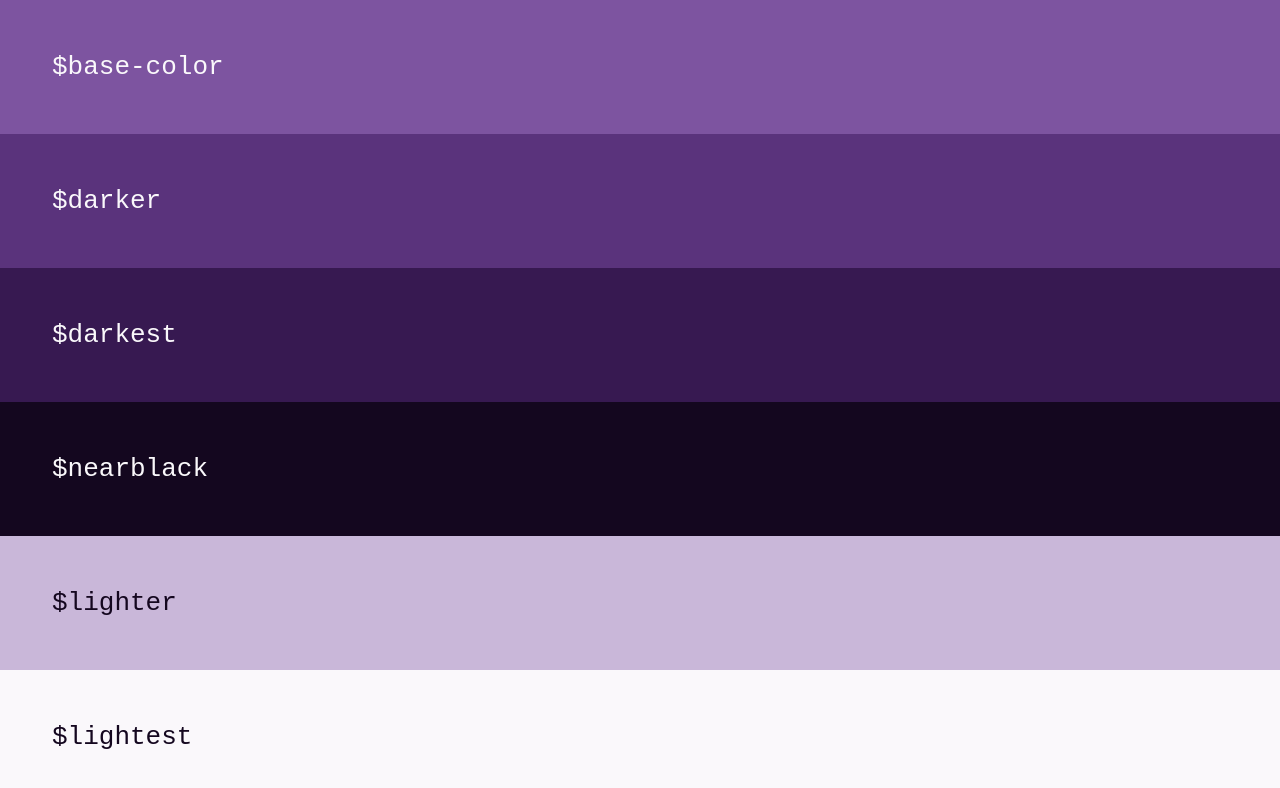
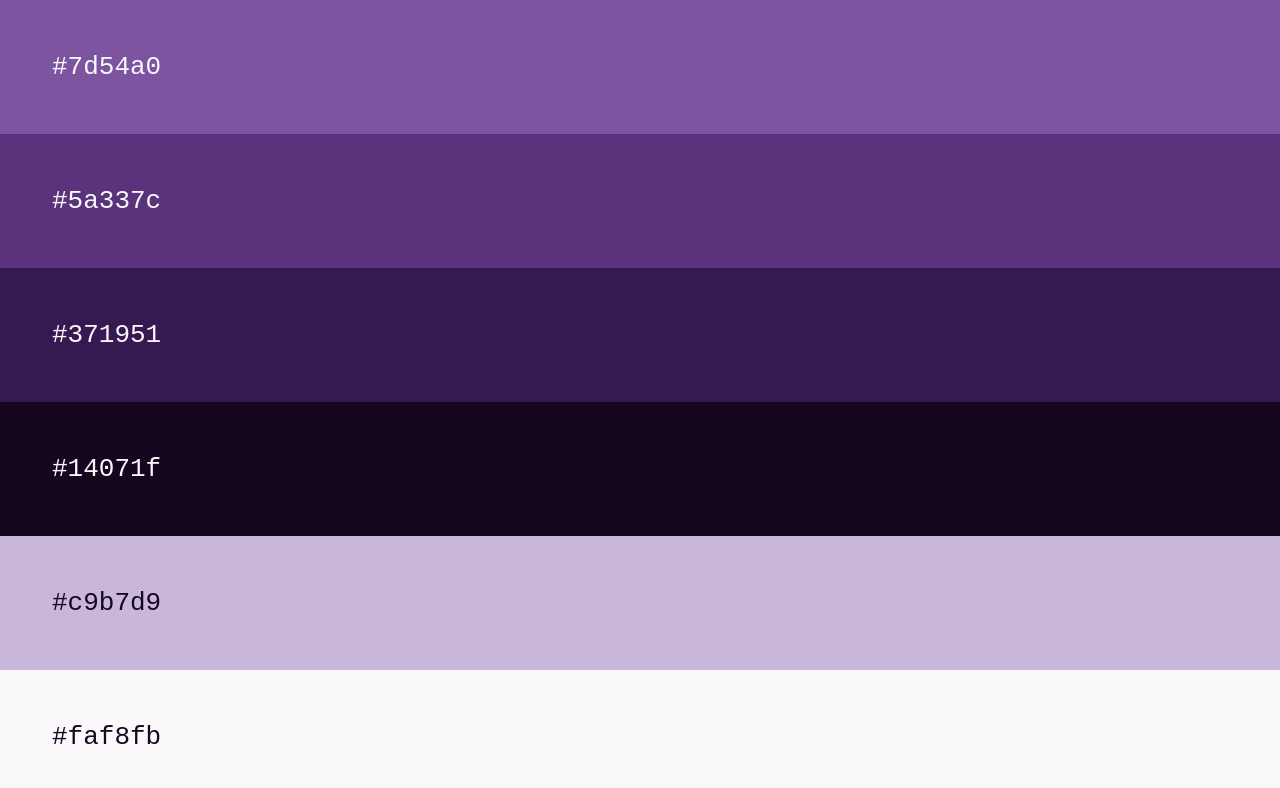
Before and after one commit to tesla3327/color-palette, a React app: page / in a window 1280 px wide. Shown: the top 788 px of the page. Built offline with nearby package versions, Linux system fonts and the light colour scheme.

Commit message:
Prints color hex values onto page

```diff
--- a/src/App.js
+++ b/src/App.js
@@ -6,22 +6,16 @@ class App extends Component {
     return (
       <div className="App">
         <div>
-          $base-color
         </div>
         <div>
-          $darker
         </div>
         <div>
-          $darkest
         </div>
         <div>
-          $nearblack
         </div>
         <div>
-          $lighter
         </div>
         <div>
-          $lightest
         </div>
       </div>
     );
--- a/src/App.scss
+++ b/src/App.scss
@@ -64,30 +64,54 @@ $lightest: desaturate(
   &:nth-child(1) {
     color: $lightest;
     background: $base-color;
+
+    &:after {
+      content: "#{$base-color}";
+    }
   }
 
   &:nth-child(2) {
     color: $lightest;
     background: $darker;
+
+    &:after {
+      content: "#{$darker}";
+    }
   }
 
   &:nth-child(3) {
     color: $lightest;
     background: $darkest;
+
+    &:after {
+      content: "#{$darkest}";
+    }
   }
 
   &:nth-child(4) {
     color: $lightest;
     background: $nearblack;
+
+    &:after {
+      content: "#{$nearblack}";
+    }
   }
 
   &:nth-child(5) {
     color: $nearblack;
     background: $lighter;
+
+    &:after {
+      content: "#{$lighter}";
+    }
   }
 
   &:nth-child(6) {
     color: $nearblack;
     background: $lightest;
+
+    &:after {
+      content: "#{$lightest}";
+    }
   }
 }
```
